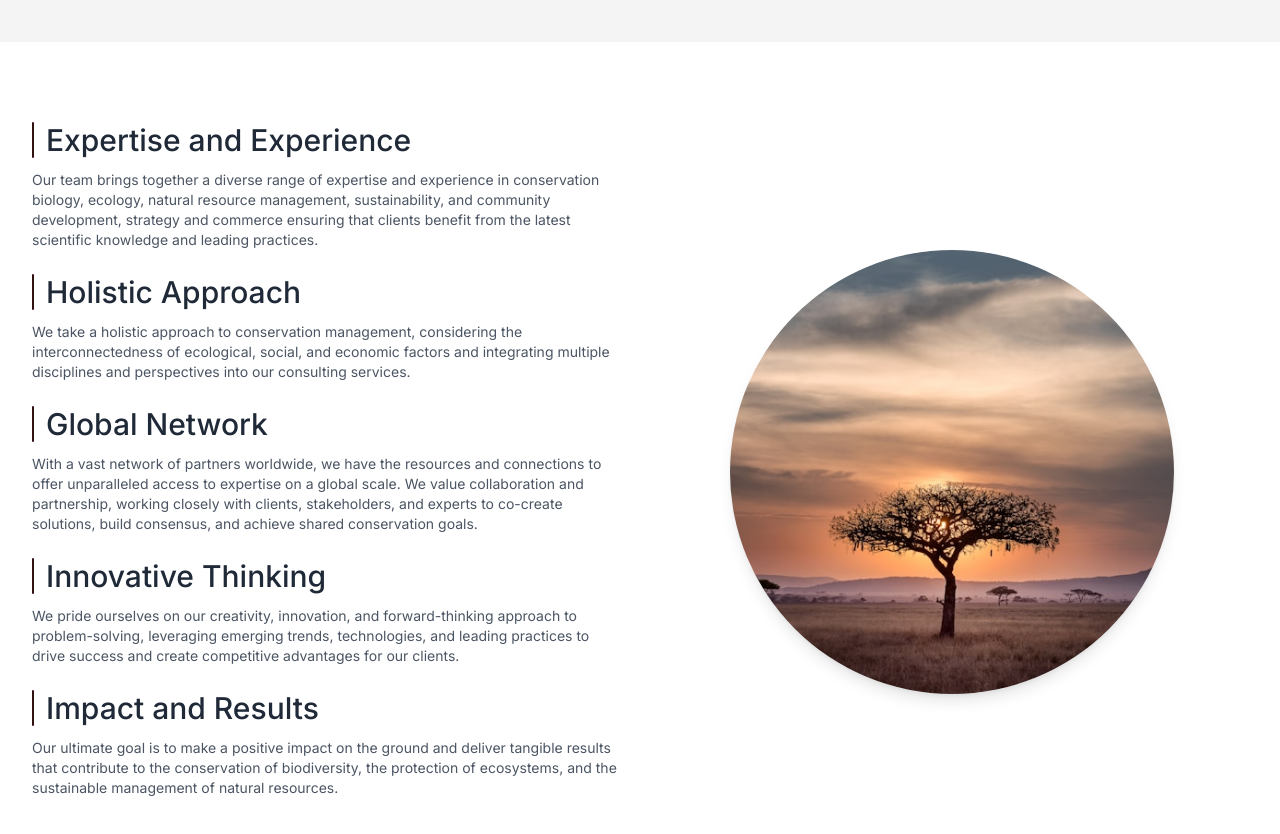
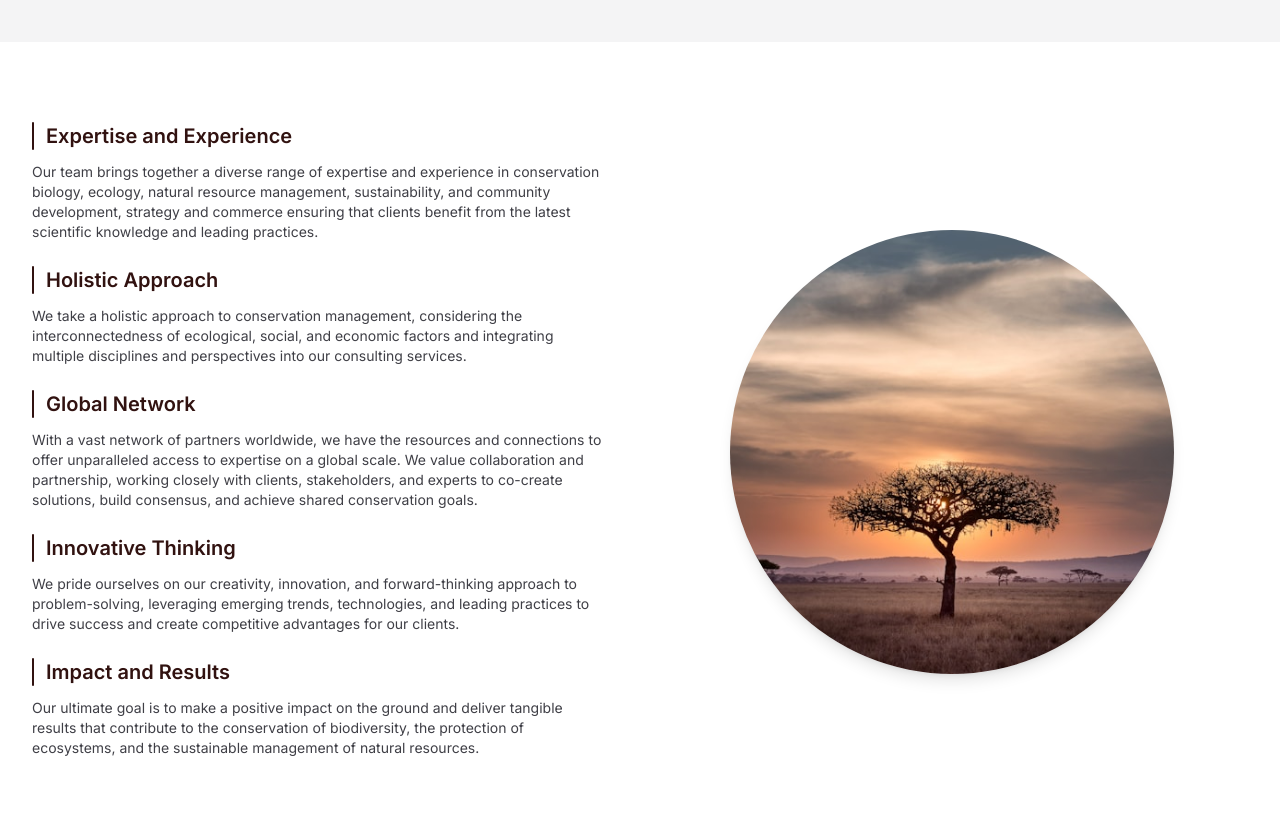
Before and after one commit to PhilaniNcube/nselenduna, a Next.js app: page / in a window 1280 px wide. Shown: the part 1780-2614 px from the top of the page. Built offline with nearby package versions, Linux system fonts and the light colour scheme.

Commit message:
Update text styles and colors in homepage approach section

```diff
--- a/app/(home)/homepage-approach.tsx
+++ b/app/(home)/homepage-approach.tsx
@@ -9,12 +9,12 @@ const HomePageApproach = () => {
 							<div>
 								<span className="flex mb-3 space-x-3">
 									<div className="w-[2px] bg-brand rounded-md" />
-									<h2 className="text-3xl font-medium text-center text-gray-800">
+									<h2 className="text-xl font-semibold text-center text-brand">
 										Expertise and Experience
 									</h2>
 								</span>
 
-								<p className="text-sm text-gray-600">
+								<p className="max-w-xl text-sm text-zinc-700">
 									Our team brings together a diverse range of expertise and
 									experience in conservation biology, ecology, natural resource
 									management, sustainability, and community development,
@@ -25,12 +25,12 @@ const HomePageApproach = () => {
 							<div className="my-6">
 								<span className="flex mb-3 space-x-3">
 									<div className="w-[2px] bg-brand rounded-md" />
-									<h2 className="text-3xl font-medium text-center text-gray-800">
+									<h2 className="text-xl font-semibold text-center text-brand">
 										Holistic Approach
 									</h2>
 								</span>
 
-								<p className="text-sm text-gray-600">
+								<p className="max-w-xl text-sm text-zinc-700">
 									We take a holistic approach to conservation management,
 									considering the interconnectedness of ecological, social, and
 									economic factors and integrating multiple disciplines and
@@ -40,12 +40,12 @@ const HomePageApproach = () => {
 							<div className="my-6">
 								<span className="flex mb-3 space-x-3">
 									<div className="w-[2px] bg-brand rounded-md" />
-									<h2 className="text-3xl font-medium text-center text-gray-800">
+									<h2 className="text-xl font-semibold text-center text-brand">
 										Global Network
 									</h2>
 								</span>
 
-								<p className="text-sm text-gray-600">
+								<p className="max-w-xl text-sm text-zinc-700">
 									With a vast network of partners worldwide, we have the
 									resources and connections to offer unparalleled access to
 									expertise on a global scale. We value collaboration and
@@ -57,12 +57,12 @@ const HomePageApproach = () => {
 							<div className="my-6">
 								<span className="flex mb-3 space-x-3">
 									<div className="w-[2px] bg-brand rounded-md" />
-									<h2 className="text-3xl font-medium text-center text-gray-800">
+									<h2 className="text-xl font-semibold text-center text-brand">
 										Innovative Thinking
 									</h2>
 								</span>
 
-								<p className="text-sm text-gray-600">
+								<p className="max-w-xl text-sm text-zinc-700">
 									We pride ourselves on our creativity, innovation, and
 									forward-thinking approach to problem-solving, leveraging
 									emerging trends, technologies, and leading practices to drive
@@ -72,12 +72,12 @@ const HomePageApproach = () => {
 							<div className="my-6">
 								<span className="flex mb-3 space-x-3">
 									<div className="w-[2px] bg-brand rounded-md" />
-									<h2 className="text-3xl font-medium text-center text-gray-800">
+									<h2 className="text-xl font-semibold text-center text-brand">
 										Impact and Results
 									</h2>
 								</span>
 
-								<p className="text-sm text-gray-600">
+								<p className="max-w-xl text-sm text-zinc-700">
 									Our ultimate goal is to make a positive impact on the ground
 									and deliver tangible results that contribute to the
 									conservation of biodiversity, the protection of ecosystems,
```
